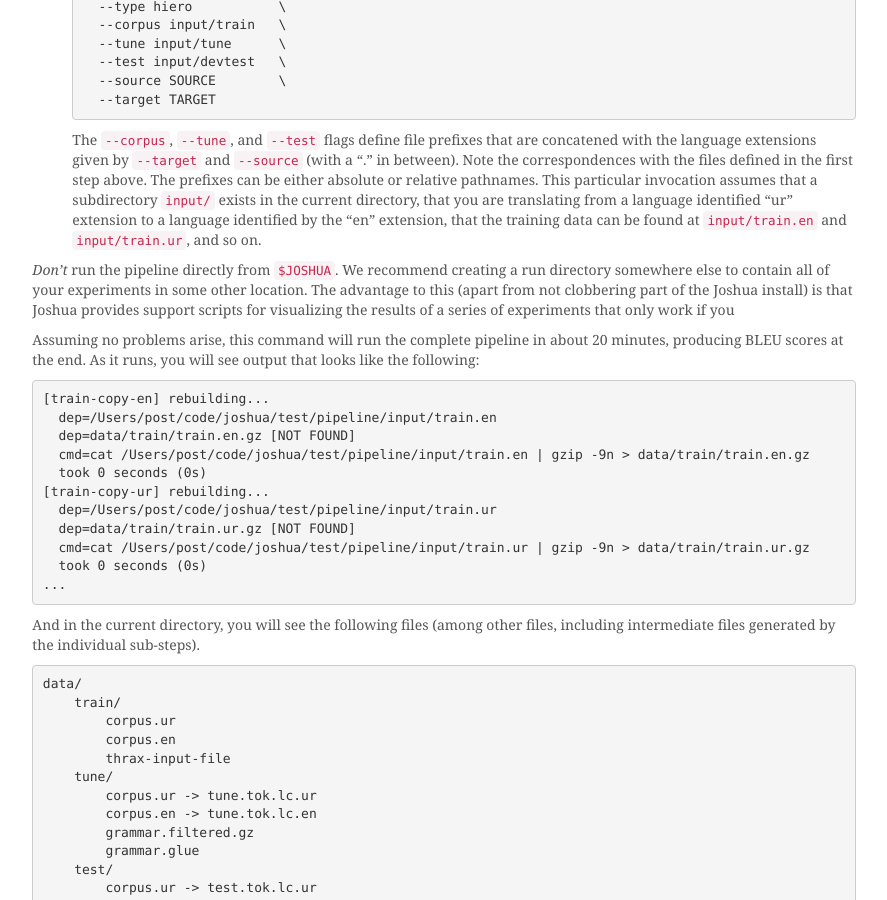
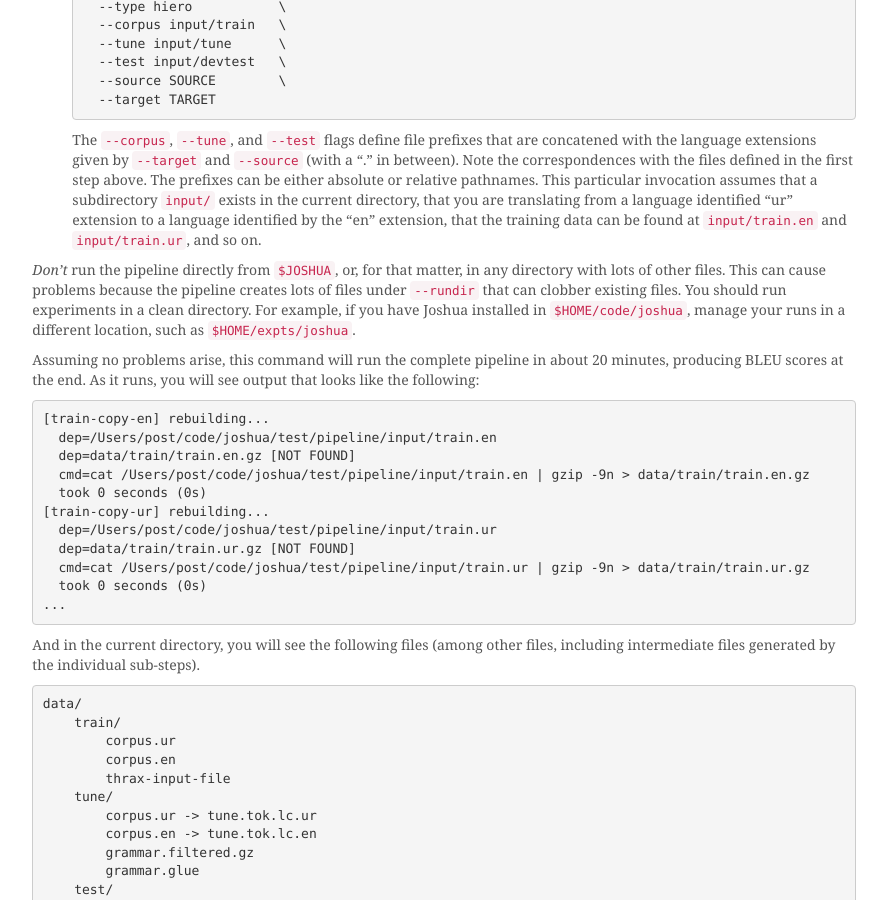
Before and after one commit to joshua-decoder/joshua-decoder.github.com, a Jekyll site: the page built from 6.0/pipeline.md, in a window 1280 px wide and 900 px high, scrolled down 1940 px. Shown: the whole window, without its empty margins (196-1083 px from the left). Built offline with Jekyll 4.4.1, drawn with Linux system fonts in a browser that asks for light colours; nearby versions of some CDN libraries; comment, search, counter and statistics services are not loaded.

Commit message:
clarified some text (should fix #5)

```diff
--- a/6.0/pipeline.md
+++ b/6.0/pipeline.md
@@ -144,10 +144,10 @@
    extension to a language identified by the "en" extension, that the training data can be found at
    `input/train.en` and `input/train.ur`, and so on.
 
-*Don't* run the pipeline directly from `$JOSHUA`. We recommend creating a run directory somewhere
- else to contain all of your experiments in some other location. The advantage to this (apart from
- not clobbering part of the Joshua install) is that Joshua provides support scripts for visualizing
- the results of a series of experiments that only work if you
+*Don't* run the pipeline directly from `$JOSHUA`, or, for that matter, in any directory with lots of other files.
+This can cause problems because the pipeline creates lots of files under `--rundir` that can clobber existing files.
+You should run experiments in a clean directory.
+For example, if you have Joshua installed in `$HOME/code/joshua`, manage your runs in a different location, such as `$HOME/expts/joshua`.
 
 Assuming no problems arise, this command will run the complete pipeline in about 20 minutes,
 producing BLEU scores at the end.  As it runs, you will see output that looks like the following:
```
